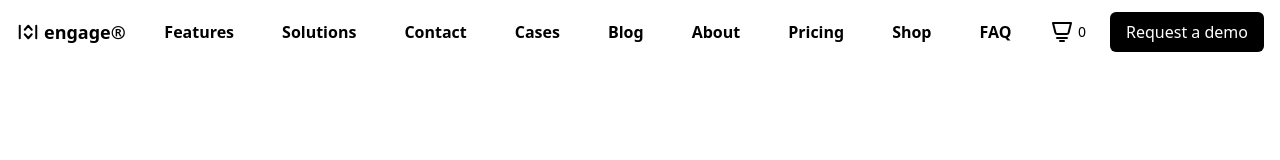
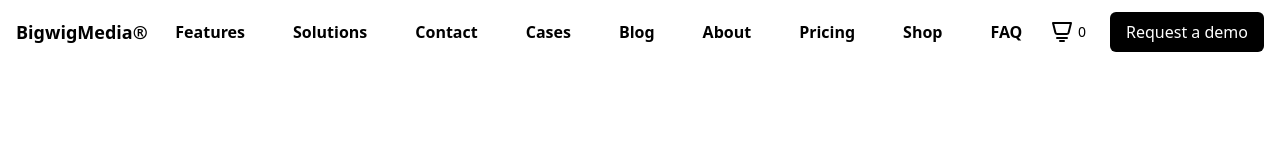
Before and after one commit to Chandan2812/Bigwig_digital, a React (Vite) app: page / in a window 1280 px wide. Shown: the top 160 px of the page. Built offline with nearby package versions, Linux system fonts and the light colour scheme.

Commit message:
Change Company name in nav bar

```diff
--- a/src/components/Nav.tsx
+++ b/src/components/Nav.tsx
@@ -9,21 +9,7 @@ const Nav: React.FC = () => {
         {/* Logo Section */}
         <div className="flex items-center">
           <span className="text-black font-bold text-lg flex items-center">
-            <svg
-              xmlns="http://www.w3.org/2000/svg"
-              fill="none"
-              viewBox="0 0 24 24"
-              strokeWidth={2}
-              stroke="currentColor"
-              className="w-6 h-6 mr-1"
-            >
-              <path
-                strokeLinecap="round"
-                strokeLinejoin="round"
-                d="M3.75 5.75v12.5M20.25 5.75v12.5M8.75 9.75l3.5-4 3.5 4M8.75 14.25l3.5 4 3.5-4"
-              />
-            </svg>
-            engage®
+            BigwigMedia®
           </span>
         </div>
 
```
